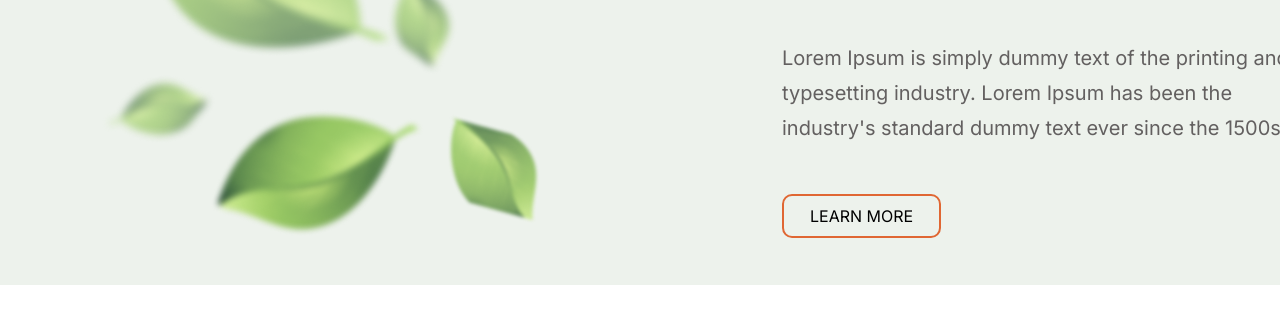
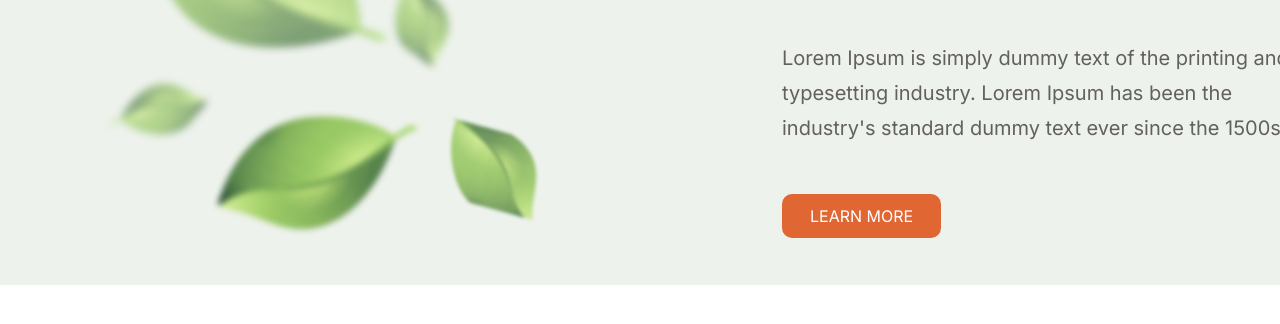
Before and after one commit to diegosaaan/Plants, a plain HTML site: page plants/index.html in a window 1280 px wide. In both pictures the pointer is over the button "LEARN MORE". Shown: the part 332-656 px from the top of the page. Drawn offline with nearby package versions, Linux system fonts and the light colour scheme; a web font is replaced by a local one.

Commit message:
feat: add hover to btn at home

```diff
--- a/plants/css/style.css
+++ b/plants/css/style.css
@@ -196,7 +196,7 @@ img {
     transition: 0.3s ease-in-out;
 }
 
-.plants__intro__link:hover {
+.plants__intro__button:hover {
     color: #fff;
     background-color: #E06733;
     transition: 0.3s ease-in-out;
```
